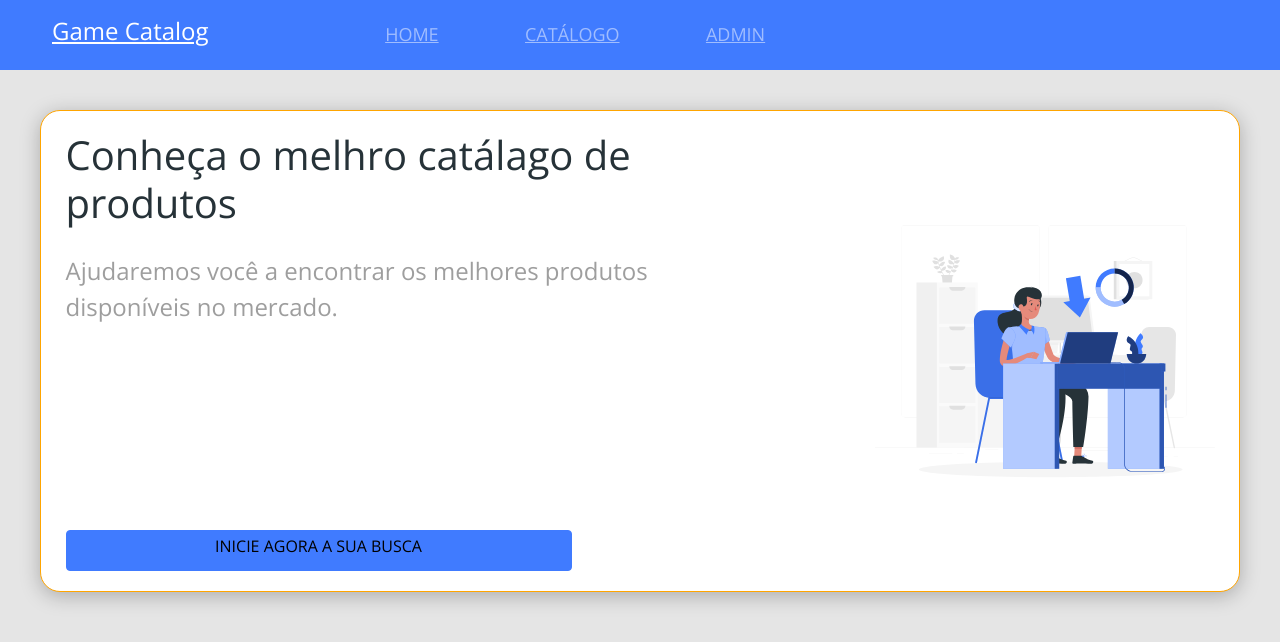
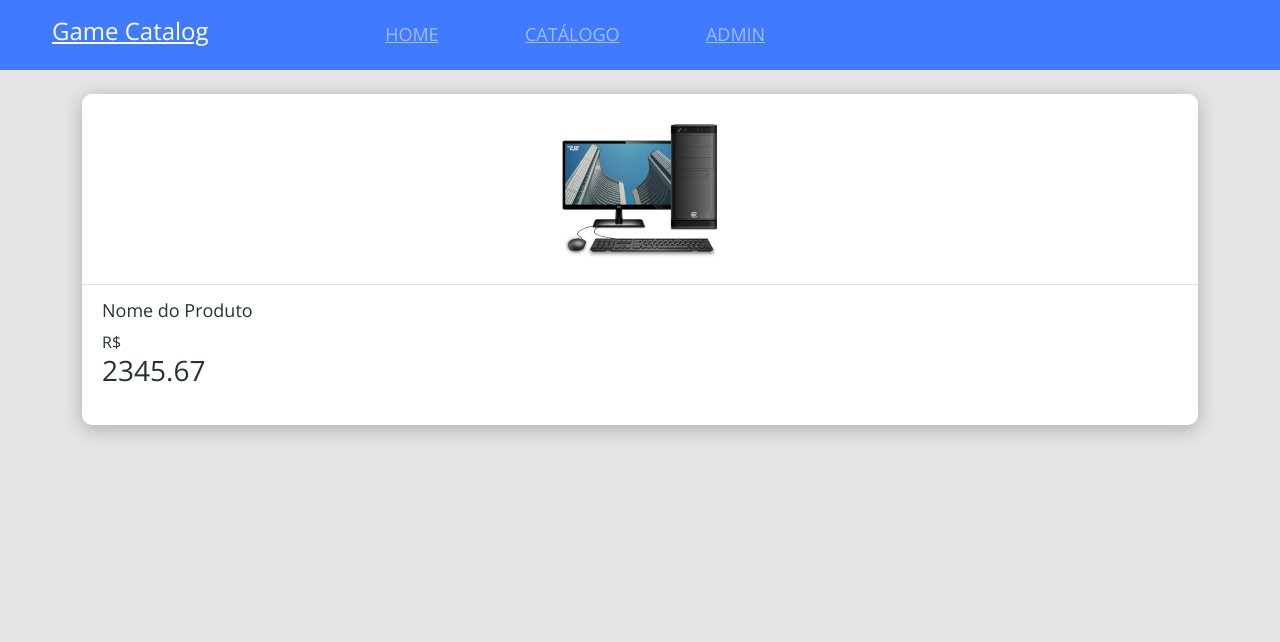
Before and after one commit to Italogabrieldias/catalog, a React (Create React App) app in the folder frontend/: page / in a window 1280 px wide. Shown: the top 642 px of the page. Built offline with nearby package versions, Linux system fonts and the light colour scheme.

Commit message:
implementing Catalog

```diff
--- a/frontend/src/App.tsx
+++ b/frontend/src/App.tsx
@@ -1,9 +1,10 @@
+import Catalog from "page/Catalog";
 import "./App.css";
 import "./assets/styles/custom.scss";
 import Home from "page/Home";
 const App = () => {
   return (
-  <Home/>
+  <Catalog/>
 
   )
 }
--- /dev/null
+++ b/frontend/src/components/ProductCard/index.tsx
@@ -0,0 +1,20 @@
+import "./styles.css"
+import ProductPrice from "components/ProductPrice";
+import ProductImg from"assets/images/product.png";
+const ProductCard = () => {
+  return (
+    <div className="base-card product-card">
+      <div className="card-top-container">
+        <img src={ProductImg} alt="Nome do produto" />
+      </div>
+
+      <div className="card-bottom-container">
+        <h6> Nome do Produto</h6>
+        <ProductPrice/>
+      </div>
+
+    </div>
+  );
+};
+
+export default ProductCard;
--- /dev/null
+++ b/frontend/src/components/ProductCard/styles.css
@@ -0,0 +1,23 @@
+.product-card {
+  margin-bottom: 30px;
+}
+
+.card-top-container {
+  text-align: center;
+  padding: 16px 0;
+  border-bottom: 1px solid #e1e1e1;
+}
+
+.card-top-container img {
+    width: 158px;
+    height: 158px;
+}
+
+.card-bottom-container {
+  padding: 15px 20px 30px 20px;
+}
+
+.card-bottom-container h6 {
+  font-size: 18px;
+  color: #263238;
+}
--- /dev/null
+++ b/frontend/src/components/ProductPrice/index.tsx
@@ -0,0 +1,12 @@
+const ProductPrice = () =>{
+
+  return(
+    <div className="product-price-container">
+      <span>R$</span>
+      <h3>2345.67</h3>
+
+    </div>
+  )
+}
+
+export default ProductPrice;
--- /dev/null
+++ b/frontend/src/components/ProductPrice/styles.css
@@ -0,0 +1,15 @@
+.product-price-container {
+  display: flex;
+}
+
+.product-price-container span {
+  font-size: 18px;
+  color: #9E9E9E;
+  margin-top: 4px;
+}
+
+.product-price-container h3 {
+  font-size: 32px;
+  color: #407BFF;
+  margin-left: 10px;
+}
--- /dev/null
+++ b/frontend/src/page/Catalog/index.tsx
@@ -0,0 +1,16 @@
+import Navbar from "components/Navbar";
+import ProductCard from "components/ProductCard";
+
+const Catalog = () => {
+  return(
+    <>
+    <Navbar/>
+    <div className="container my-4">
+      <ProductCard/>
+
+    </div>
+    </>
+  )
+}
+
+export default Catalog;
--- a/frontend/src/page/Home/index.tsx
+++ b/frontend/src/page/Home/index.tsx
@@ -8,7 +8,7 @@
     <>
       <Navbar />
       <div className="home-container">
-        <div className="home-card">
+        <div className="base-card home-card">
           <div className="home-content-container">
             <div>
               <h1>Conheça o melhro catálago de produtos</h1>
--- a/frontend/src/page/Home/styles.css
+++ b/frontend/src/page/Home/styles.css
@@ -9,10 +9,8 @@
 .home-card {
   display: flex;
   flex-direction: column-reverse;
-  border: 1px solid orange;
-  background-color: #fff;
   border-radius: 20px;
-  box-shadow: 0px 4px 20px rgba(0, 0, 0, 0.25);
+
 }
 .home-content-container {
   display: flex;
```
